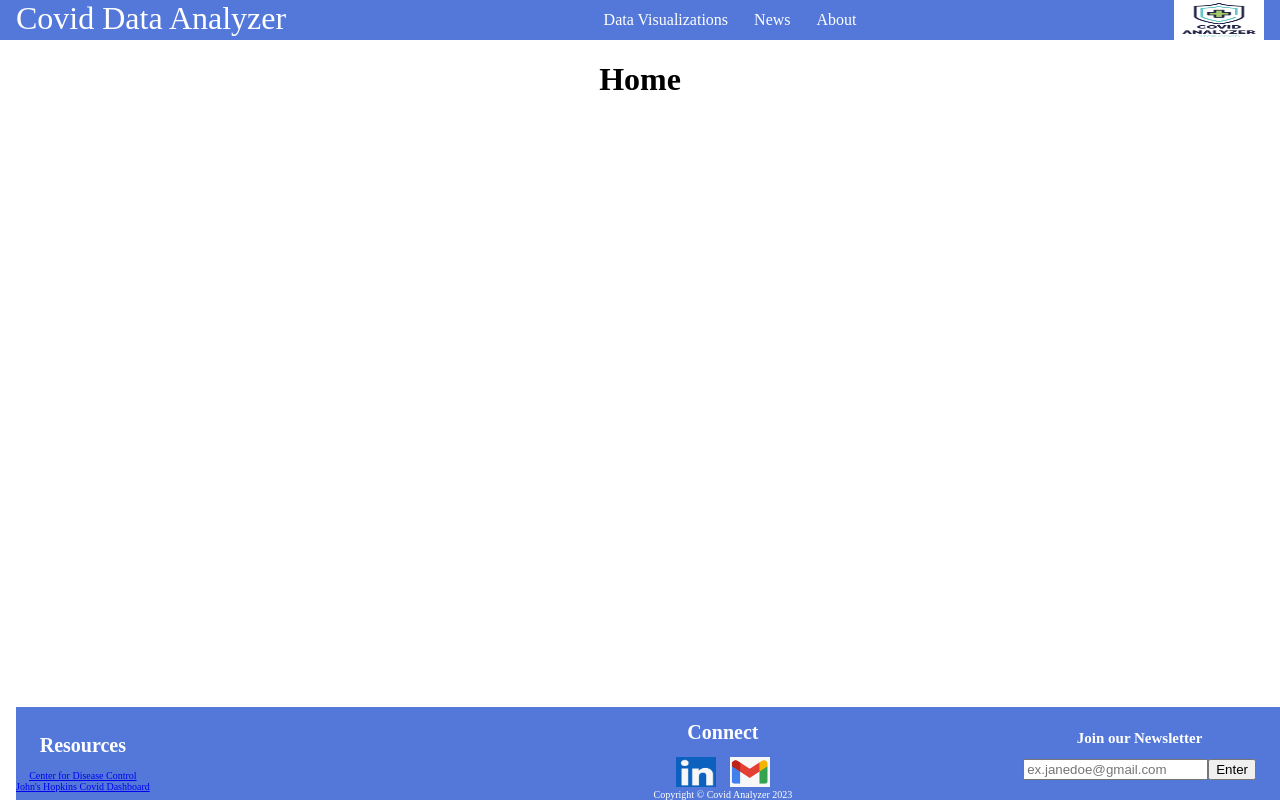
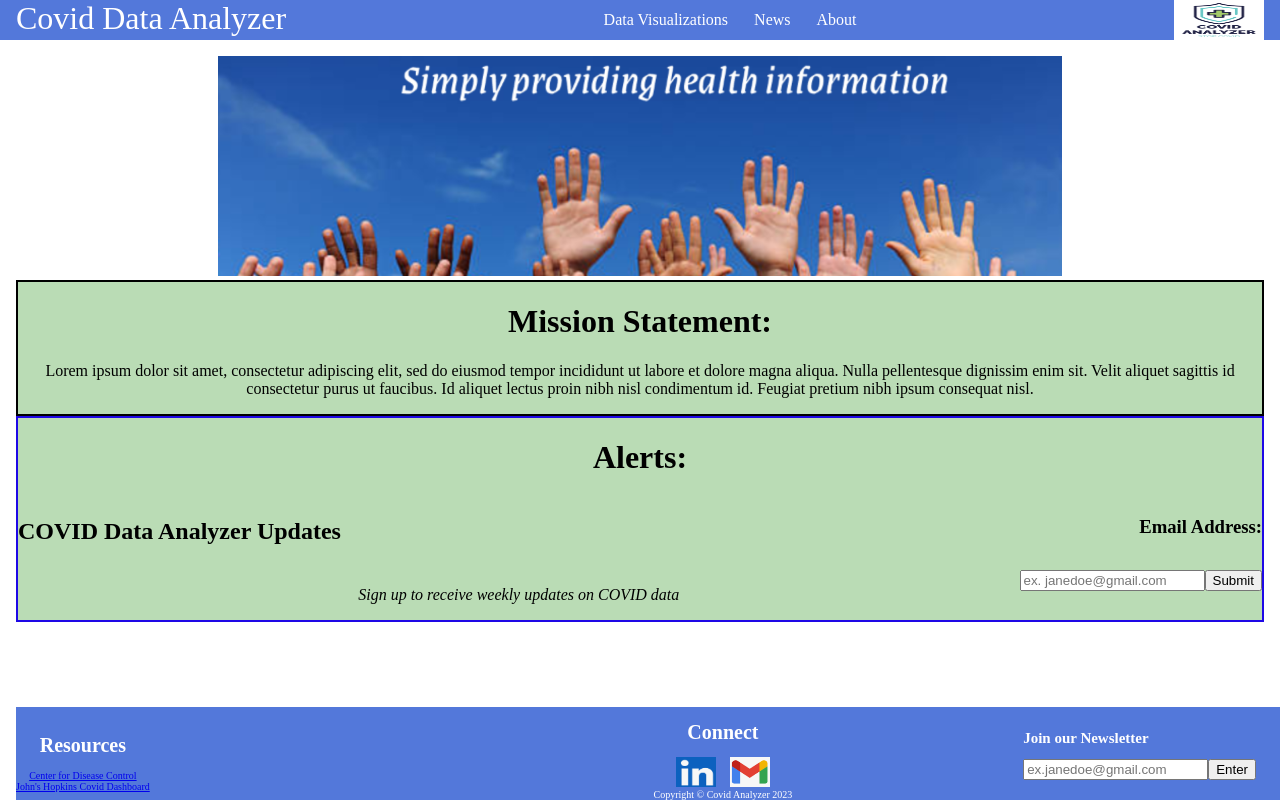
Before and after one commit to RBiju12/covid-data-analyzer, a React (Create React App) app: page / in a window 1280 px wide. Built offline with nearby package versions, Linux system fonts and the light colour scheme.

Commit message:
Finished Home Page (no functionality)

```diff
--- a/src/Footer.js
+++ b/src/Footer.js
@@ -33,6 +33,7 @@ function Footer(){
 
         <div className='newsletter'>
             <h2><strong>Join our Newsletter</strong></h2>
+            <br></br>
 
             <input type="text" placeholder="ex.janedoe@gmail.com"/>
             <button type="submit" onClick={handleSubmit}>Enter</button>
--- a/src/pages/Home.js
+++ b/src/pages/Home.js
@@ -1,8 +1,34 @@
 import React from 'react'
+import logoimage from './HomeImage.png'
 
 function Home(){
    return(
-    <h1> Home </h1>
+   <div className='containerhome'>
+      <div className='backgroundlogo'>
+      <img src={logoimage} height="220px" alt="logoimages"/>
+      </div>
+      <div className='missionstat'>
+         <h1>Mission Statement:</h1>
+         <p>Lorem ipsum dolor sit amet, consectetur adipiscing elit, sed do eiusmod tempor incididunt ut labore et dolore magna aliqua.
+            Nulla pellentesque dignissim enim sit. Velit aliquet sagittis id consectetur purus ut faucibus.
+            Id aliquet lectus proin nibh nisl condimentum id. Feugiat pretium nibh ipsum consequat nisl. </p>
+      </div>
+      <div className='alerts'>
+      <h1 align="center">Alerts:</h1>
+      <h2>COVID Data Analyzer Updates</h2>
+      <h3>Email Address:</h3>
+      <br></br>
+      <br></br>
+      <br></br>
+      <br></br>
+      <button className='emailbutton'>Submit</button>
+      <input className="emailform" type="text" placeholder='ex. janedoe@gmail.com'></input>
+      <p id="alerttext"><i>Sign up to receive weekly updates on COVID data</i> </p>
+
+
+
+      </div>
+    </div>
    );
 }
 
--- a/src/stylesheet.css
+++ b/src/stylesheet.css
@@ -25,6 +25,7 @@ body{
     gap: 2rem;
     padding: 0 1rem;
     height:60%;
+    width:100%;
 
 }
 
@@ -102,3 +103,35 @@ body{
 .about{
     background: #BADCB5;
 }
+.backgroundlogo{
+    background-size: cover;
+    max-width: 100%;
+}
+
+.missionstat{
+    background-color: #BADCB5;
+    border: 2px solid black;
+}
+
+h2{
+    float: left;
+}
+h3{
+    float:right;
+}
+
+.emailform{
+   float:right;
+}
+.emailbutton{
+    float:right;
+}
+
+.alerts{
+    background-color: #BADCB5;
+    border: 2px solid rgb(30, 8, 230);
+}
+
+.alerttext{
+    text-align: center;
+}
```
Also changed, not shown: src/pages/HomeImage.png (added).
